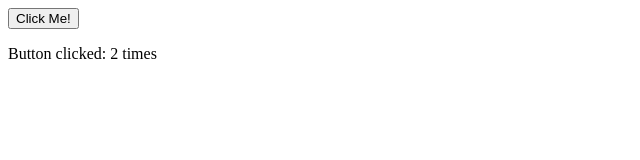
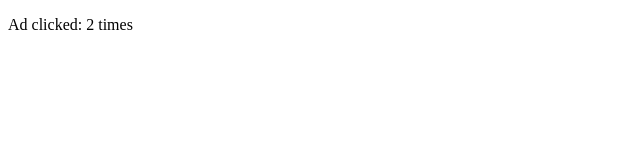
Before and after one commit to Seju1033/Advertisement-testing, a plain HTML site: page index.html in a window 1280 px wide. Shown: the whole page, without its empty margins (0-640 px from the left). Drawn offline with Linux system fonts and the light colour scheme.

Commit message:
Update index.html

```diff
--- a/index.html
+++ b/index.html
@@ -3,52 +3,56 @@
 <head>
     <meta charset="UTF-8">
     <meta name="viewport" content="width=device-width, initial-scale=1.0">
-    <title>Ad Script and Auto Click Test</title>
+    <title>Ad Script Click Test</title>
 </head>
 <body>
-    <button id="testButton">Click Me!</button>
-    <p id="clickCount">Button clicked: 0 times</p>
+    <div id="adContainer"></div>
+    <p id="clickCount">Ad clicked: 0 times</p>
 
     <script type="text/javascript">
-        // Auto-click functionality
-        let count = 0;
+        // Ad script configuration
+        const atOptions = {
+            'key': '92534f5d27c8d10cf2bdb51ccbcc949d',
+            'format': 'iframe',
+            'height': 90,
+            'width': 728,
+            'params': {}
+        };
 
-        // Function to simulate click
-        function autoClick() {
-            const button = document.getElementById('testButton');
+        // Function to invoke the ad script
+        function invokeAd() {
+            const script = document.createElement('script');
+            script.src = "//www.highperformanceformat.com/92534f5d27c8d10cf2bdb51ccbcc949d/invoke.js";
+            document.getElementById('adContainer').appendChild(script);
+        }
+
+        // Auto-click functionality for the ad
+        let adClickCount = 0;
+
+        function autoClickAd() {
+            // Simulate a click on the ad container
+            const adContainer = document.getElementById('adContainer');
+
             // Create a new click event
             const clickEvent = new MouseEvent('click', {
                 bubbles: true,
                 cancelable: true,
                 view: window
             });
-            // Dispatch the click event on the button
-            button.dispatchEvent(clickEvent);
+
+            // Dispatch the click event on the ad container
+            adContainer.dispatchEvent(clickEvent);
 
             // Update click count
-            count++;
-            document.getElementById('clickCount').innerText = `Button clicked: ${count} times`;
+            adClickCount++;
+            document.getElementById('clickCount').innerText = `Ad clicked: ${adClickCount} times`;
         }
 
+        // Invoke the ad script
+        invokeAd();
+
         // Set interval for auto clicking (e.g., every 2 seconds)
-        setInterval(autoClick, 2000);
-
-        // Add a click event listener to the button
-        document.getElementById('testButton').addEventListener('click', function() {
-            console.log('Button was clicked!');
-        });
+        setInterval(autoClickAd, 2000);
     </script>
-
-    <script type="text/javascript">
-        // Ad script configuration
-        atOptions = {
-            'key': '92534f5d27c8d10cf2bdb51ccbcc949d',
-            'format': 'iframe',
-            'height': 90,
-            'width': 728,
-            'params': {}
-        };
-    </script>
-    <script type="text/javascript" src="//www.highperformanceformat.com/92534f5d27c8d10cf2bdb51ccbcc949d/invoke.js"></script>
 </body>
 </html>
```
